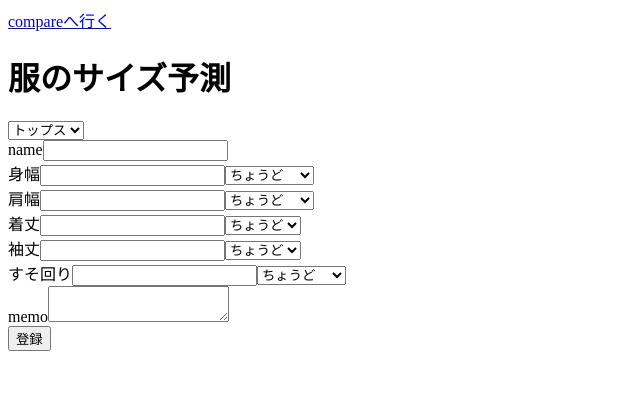
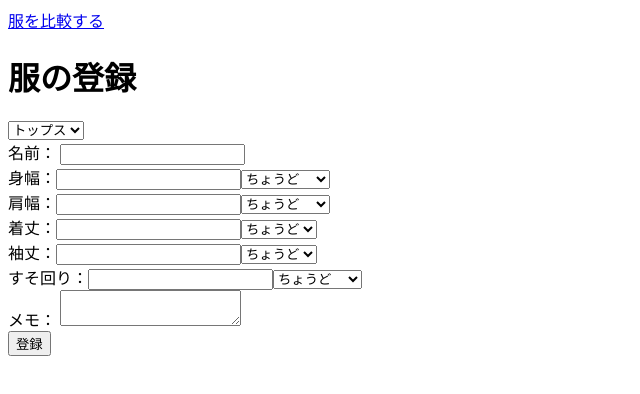
Before and after one commit to Shugo193/fit-predictor, a website with bundled scripts: page index.html in a window 1280 px wide. Shown: the whole page, without its empty margins (0-640 px from the left). Built offline with nearby package versions, Linux system fonts and the light colour scheme.

Commit message:
add viewport meta and move table style to CSS

```diff
--- a/app.js
+++ b/app.js
@@ -9,12 +9,12 @@ function displayPoints(points, pointArea) {
     const { key, label, type } = point;
     const pointsDiv = document.createElement("div");
 
-    const span = document.createElement("span");
-    span.textContent = label;
-
     const sizeInput = document.createElement("input");
+    const inputLabel = document.createElement("label");
+    inputLabel.textContent = `${label}：`;
     sizeInput.id = `${key}SizeInput`;
     sizeInput.type = "number";
+    inputLabel.htmlFor = `${key}SizeInput`;
 
     const fitSelect = document.createElement("select");
     fitSelect.id = `${key}FitSelect`;
@@ -27,7 +27,7 @@ function displayPoints(points, pointArea) {
     });
     fitSelect.value = 0;
 
-    pointsDiv.append(span, sizeInput, fitSelect);
+    pointsDiv.append(inputLabel, sizeInput, fitSelect);
     pointArea.appendChild(pointsDiv);
   }
 }
--- a/index.html
+++ b/index.html
@@ -2,12 +2,15 @@
 <html lang="ja">
   <head>
     <meta charset="UTF-8" />
-    <title>服のサイズ予測</title>
+    <meta name="viewport" content="width=device-width,initial-scale=1" />
+    <link rel="stylesheet" href="./style.css" />
+
+    <title>服の登録</title>
   </head>
 
   <body>
-    <a href="compare.html">compareへ行く</a>
-    <h1>服のサイズ予測</h1>
+    <a href="compare.html">服を比較する</a>
+    <h1>服の登録</h1>
 
     <select id="category">
       <option value="tops">トップス</option>
@@ -15,15 +18,19 @@
     </select>
 
     <div>
-      <div>name<input id="name" type="text"></div>
+      <div>
+        <label id="nameLabel" for="name">名前：</label>
+        <input id="name" type="text" />
+      </div>
       <div id="points"></div>
-      <div>memo<textarea id="memo"></textarea></div>
-      <button id = "registerButton">登録</button>
+      <div>
+        <label id="memoLabel" for="memo">メモ：</label>
+        <textarea id="memo"></textarea>
+      </div>
+      <button id="registerButton">登録</button>
     </div>
 
     <div id="allData"></div>
     <script type="module" src="app.js"></script>
-
-
   </body>
 </html>
--- a/package.json
+++ b/package.json
@@ -4,7 +4,7 @@
   "description": "",
   "main": "app.js",
   "scripts": {
-    "test": "echo \"Error: no test specified\" && exit 1"
+    "test": "node predict.test.js"
   },
   "repository": {
     "type": "git",
--- /dev/null
+++ b/style.css
@@ -0,0 +1,3 @@
+td{
+    text-align: center;
+}
```
Also changed, not shown: compare.html (+6 -3 lines), compare.js (+4 -5 lines).
